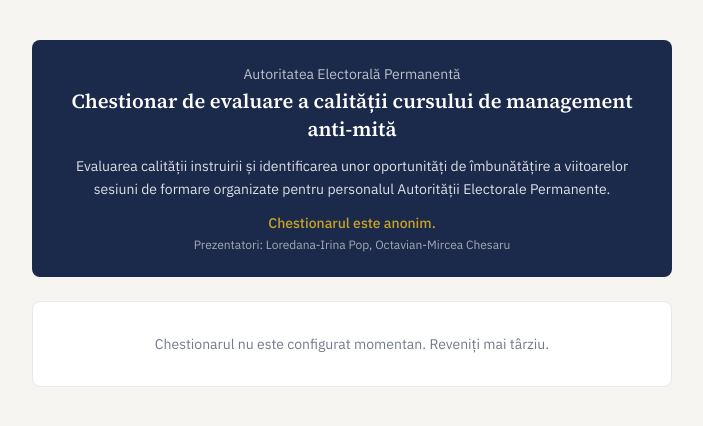
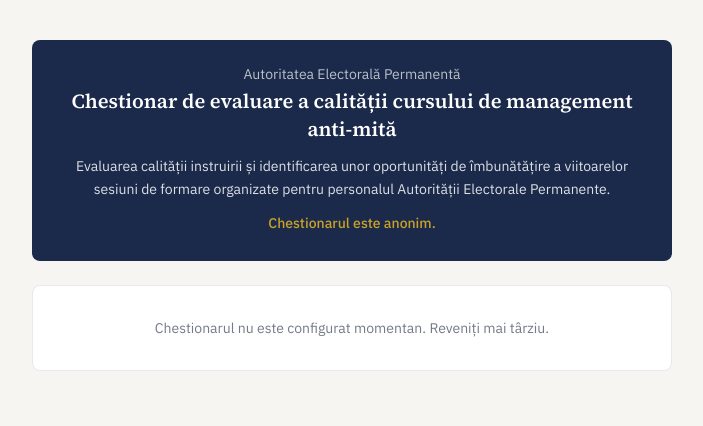
Before and after one commit to pli82/feedbackSMAM, a Next.js app: page / in a window 1280 px wide. Shown: the top 426 px of the page, without its empty margins (288-991 px from the left). Built offline with nearby package versions, Linux system fonts and the light colour scheme; no server answers; the database is empty.

Commit message:
Scot prezentatorii din descriere

```diff
--- a/src/app/page.tsx
+++ b/src/app/page.tsx
@@ -45,9 +45,6 @@
           Permanente.
         </p>
         <p className="text-sm font-medium text-gold-500 mb-1">Chestionarul este anonim.</p>
-        <p className="text-xs text-white/60">
-          Prezentatori: Loredana-Irina Pop, Octavian-Mircea Chesaru
-        </p>
       </div>
 
       {aCompletatDeja ? (
```
